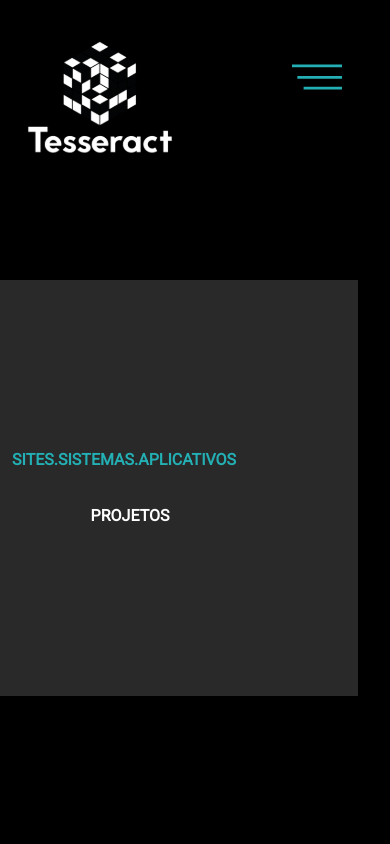
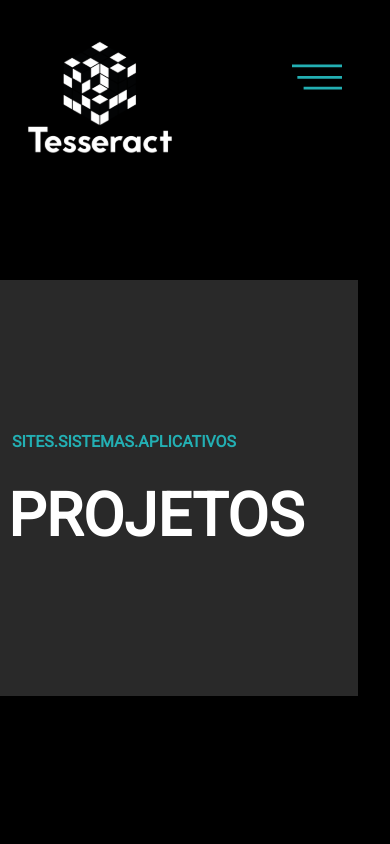
Before and after one commit to grupotesseract/grupotesseract.com.br, a Next.js app: page /projetos in a window 390 px wide. Shown: the top 844 px of the page. Built offline with nearby package versions, Linux system fonts and the light colour scheme.

Commit message:
feat(layout): Adjust layout responsive in the Carrer and Project page.

```diff
--- a/app/carreira/page.tsx
+++ b/app/carreira/page.tsx
@@ -2,7 +2,7 @@ export default function Career() {
   return (
     <>
       <div>
-        <h1 className="title-page flex justify-center mt-20 text-4xl font-extrabold text-white uppercase lg:mt-52 lg:text-7xl">
+        <h1 className="title-page flex justify-center mt-20 text-4xl font-extrabold text-center text-white uppercase lg:mt-52 lg:text-7xl">
           Se junte a nossa equipe
         </h1>
       </div>
--- a/app/projetos/page.tsx
+++ b/app/projetos/page.tsx
@@ -5,6 +5,7 @@ const boxData = [
     subtitle1: 'Sites.Sistemas.Aplicativos',
     subtitleClass: 'pl-1',
     title: 'Projetos',
+    titleClass: 'text-6xl',
     key: 1,
   },
 ];
@@ -17,6 +18,7 @@ export default function Projects() {
           subtitle1={item.subtitle1}
           subtitleClass={item.subtitleClass}
           title={item.title}
+          titleClass={item.titleClass}
           key={item.key}
         />
       ))}
```
